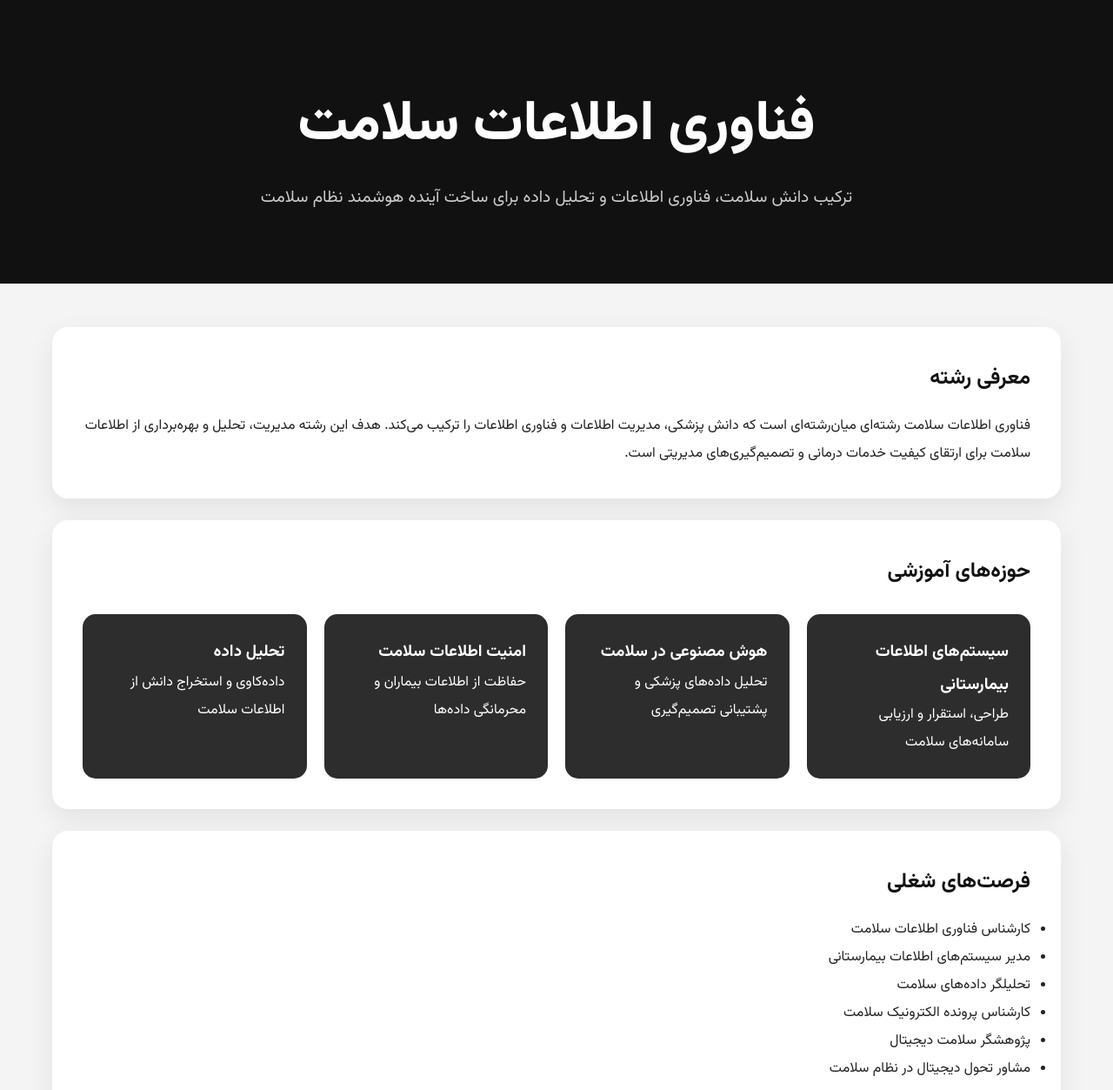
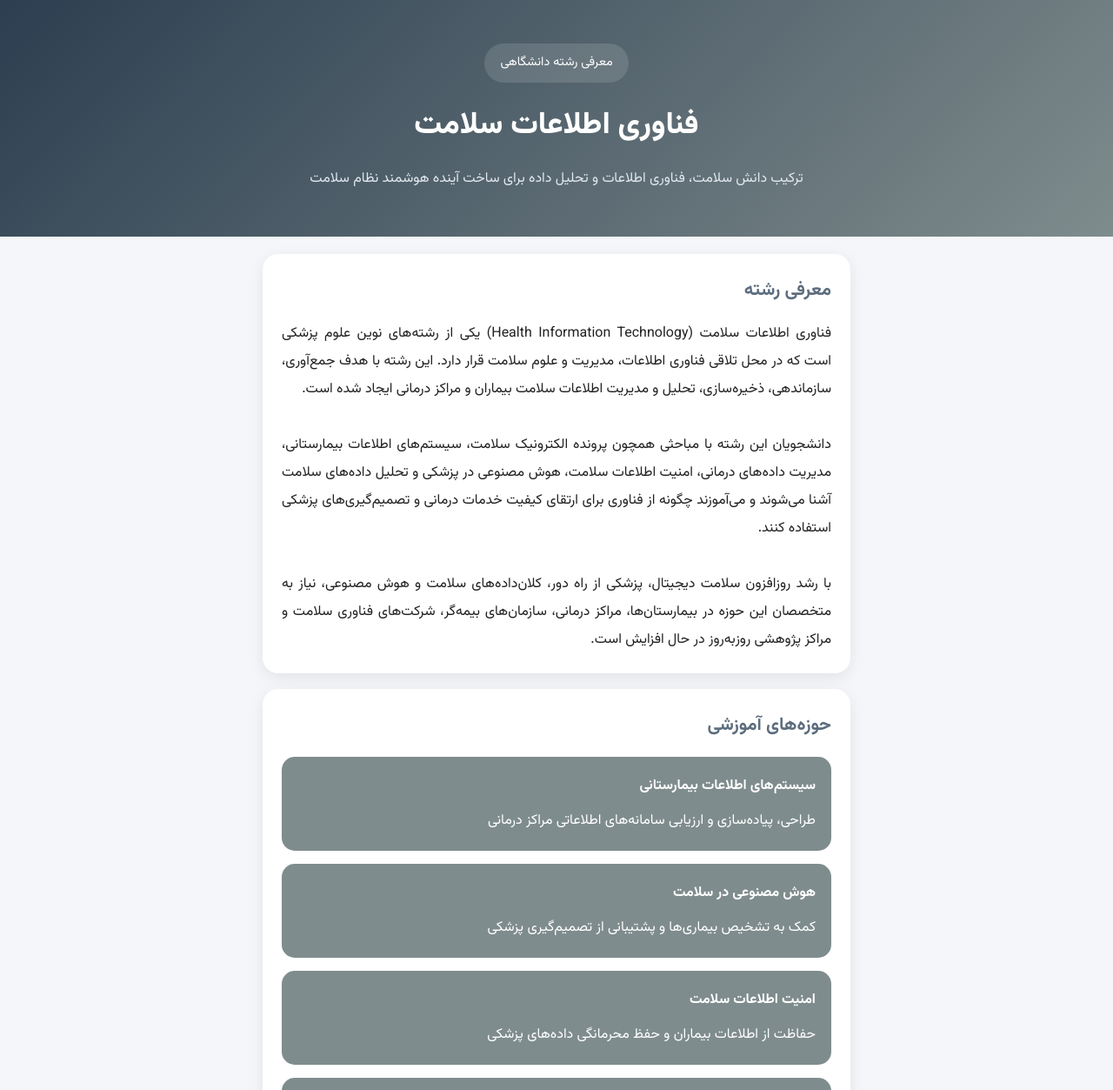
Before and after one commit to falhafez/health2, a plain HTML site: page index.html in a window 1280 px wide. Shown: the top 1253 px of the page at 87% size. Drawn offline with Linux system fonts and the light colour scheme.

Commit message:
Update index.html

```diff
--- a/index.html
+++ b/index.html
@@ -3,11 +3,12 @@
 <head>
 <meta charset="UTF-8">
 <meta name="viewport" content="width=device-width, initial-scale=1">
-<title>فناوری اطلاعات سلامت</title>
+<title>معرفی رشته فناوری اطلاعات سلامت</title>
 
 <link href="https://fonts.googleapis.com/css2?family=Vazirmatn:wght@300;400;600;700;800&display=swap" rel="stylesheet">
 
 <style>
+
 *{
 margin:0;
 padding:0;
@@ -16,81 +17,115 @@ font-family:'Vazirmatn',sans-serif;
 }
 
 body{
-background:#f4f4f4;
+background:#f4f6f9;
 color:#222;
 line-height:2;
 }
 
 .hero{
-background:#111;
+background:linear-gradient(135deg,#2c3e50,#7f8c8d);
 color:#fff;
-padding:80px 20px;
+padding:50px 15px;
 text-align:center;
 }
 
 .hero h1{
-font-size:4rem;
+font-size:2.2rem;
 font-weight:800;
+margin-bottom:10px;
 }
 
 .hero p{
-max-width:800px;
+font-size:1rem;
+color:#e2e8f0;
+max-width:600px;
 margin:auto;
-font-size:1.2rem;
-color:#ccc;
 }
 
 .container{
-max-width:1200px;
+max-width:700px;
 margin:auto;
-padding:50px 20px;
+padding:20px 12px;
 }
 
 .card{
 background:#fff;
-padding:35px;
-margin-bottom:25px;
+padding:22px;
+margin-bottom:18px;
 border-radius:18px;
-box-shadow:0 10px 30px rgba(0,0,0,.08);
+box-shadow:0 5px 18px rgba(0,0,0,.08);
 }
 
 .card h2{
-color:#111;
-margin-bottom:15px;
+font-size:1.3rem;
+margin-bottom:12px;
+color:#5d6d7e;
+}
+
+.card p{
+text-align:justify;
 }
 
 .grid{
 display:grid;
-grid-template-columns:repeat(auto-fit,minmax(250px,1fr));
-gap:20px;
-margin-top:25px;
+grid-template-columns:1fr;
+gap:15px;
+margin-top:15px;
 }
 
 .item{
-background:#2d2d2d;
-color:#fff;
-padding:25px;
+background:#7f8c8d;
+color:white;
+padding:18px;
 border-radius:15px;
 }
 
+.item h3{
+margin-bottom:8px;
+font-size:1rem;
+}
+
+ul{
+padding-right:20px;
+}
+
+li{
+margin-bottom:10px;
+}
+
 .footer{
-background:#111;
+background:#2c3e50;
 color:#fff;
-padding:30px;
+padding:20px;
 text-align:center;
-margin-top:40px;
+font-size:.9rem;
+margin-top:20px;
 }
+
+.badge{
+display:inline-block;
+background:#ffffff20;
+padding:8px 18px;
+border-radius:30px;
+margin-bottom:15px;
+font-size:.9rem;
+}
+
 </style>
 </head>
 
 <body>
 
 <section class="hero">
+
+<div class="badge">
+معرفی رشته دانشگاهی
+</div>
+
 <h1>فناوری اطلاعات سلامت</h1>
 
 <p>
-ترکیب دانش سلامت، فناوری اطلاعات و تحلیل داده
-برای ساخت آینده هوشمند نظام سلامت
+ترکیب دانش سلامت، فناوری اطلاعات و تحلیل داده برای ساخت آینده هوشمند نظام سلامت
 </p>
 
 </section>
@@ -98,14 +133,23 @@ margin-top:40px;
 <div class="container">
 
 <div class="card">
+
 <h2>معرفی رشته</h2>
 
 <p>
-فناوری اطلاعات سلامت رشته‌ای میان‌رشته‌ای است که
-دانش پزشکی، مدیریت اطلاعات و فناوری اطلاعات را
-ترکیب می‌کند. هدف این رشته مدیریت، تحلیل و
-بهره‌برداری از اطلاعات سلامت برای ارتقای کیفیت
-خدمات درمانی و تصمیم‌گیری‌های مدیریتی است.
+فناوری اطلاعات سلامت (Health Information Technology) یکی از رشته‌های نوین علوم پزشکی است که در محل تلاقی فناوری اطلاعات، مدیریت و علوم سلامت قرار دارد. این رشته با هدف جمع‌آوری، سازماندهی، ذخیره‌سازی، تحلیل و مدیریت اطلاعات سلامت بیماران و مراکز درمانی ایجاد شده است.
+</p>
+
+<br>
+
+<p>
+دانشجویان این رشته با مباحثی همچون پرونده الکترونیک سلامت، سیستم‌های اطلاعات بیمارستانی، مدیریت داده‌های درمانی، امنیت اطلاعات سلامت، هوش مصنوعی در پزشکی و تحلیل داده‌های سلامت آشنا می‌شوند و می‌آموزند چگونه از فناوری برای ارتقای کیفیت خدمات درمانی و تصمیم‌گیری‌های پزشکی استفاده کنند.
+</p>
+
+<br>
+
+<p>
+با رشد روزافزون سلامت دیجیتال، پزشکی از راه دور، کلان‌داده‌های سلامت و هوش مصنوعی، نیاز به متخصصان این حوزه در بیمارستان‌ها، مراکز درمانی، سازمان‌های بیمه‌گر، شرکت‌های فناوری سلامت و مراکز پژوهشی روزبه‌روز در حال افزایش است.
 </p>
 
 </div>
@@ -118,25 +162,42 @@ margin-top:40px;
 
 <div class="item">
 <h3>سیستم‌های اطلاعات بیمارستانی</h3>
-<p>طراحی، استقرار و ارزیابی سامانه‌های سلامت</p>
+<p>طراحی، پیاده‌سازی و ارزیابی سامانه‌های اطلاعاتی مراکز درمانی</p>
 </div>
 
 <div class="item">
 <h3>هوش مصنوعی در سلامت</h3>
-<p>تحلیل داده‌های پزشکی و پشتیبانی تصمیم‌گیری</p>
+<p>کمک به تشخیص بیماری‌ها و پشتیبانی از تصمیم‌گیری پزشکی</p>
 </div>
 
 <div class="item">
 <h3>امنیت اطلاعات سلامت</h3>
-<p>حفاظت از اطلاعات بیماران و محرمانگی داده‌ها</p>
+<p>حفاظت از اطلاعات بیماران و حفظ محرمانگی داده‌های پزشکی</p>
 </div>
 
 <div class="item">
-<h3>تحلیل داده</h3>
-<p>داده‌کاوی و استخراج دانش از اطلاعات سلامت</p>
+<h3>تحلیل داده‌های سلامت</h3>
+<p>داده‌کاوی، تحلیل آماری و استخراج دانش از اطلاعات پزشکی</p>
 </div>
 
 </div>
+
+</div>
+
+<div class="card">
+
+<h2>مهارت‌هایی که کسب می‌کنید</h2>
+
+<ul>
+<li>مدیریت و سازماندهی اطلاعات سلامت</li>
+<li>کار با سیستم‌های اطلاعات بیمارستانی (HIS)</li>
+<li>تحلیل داده‌های پزشکی و سلامت</li>
+<li>آشنایی با هوش مصنوعی در پزشکی</li>
+<li>مدیریت پرونده الکترونیک سلامت</li>
+<li>حفظ امنیت و محرمانگی اطلاعات بیماران</li>
+<li>آشنایی با استانداردهای تبادل اطلاعات سلامت</li>
+<li>کار با نرم‌افزارهای تخصصی حوزه سلامت</li>
+</ul>
 
 </div>
 
@@ -147,24 +208,28 @@ margin-top:40px;
 <ul>
 <li>کارشناس فناوری اطلاعات سلامت</li>
 <li>مدیر سیستم‌های اطلاعات بیمارستانی</li>
+<li>کارشناس پرونده الکترونیک سلامت</li>
 <li>تحلیلگر داده‌های سلامت</li>
-<li>کارشناس پرونده الکترونیک سلامت</li>
+<li>کارشناس مدیریت اطلاعات پزشکی</li>
 <li>پژوهشگر سلامت دیجیتال</li>
 <li>مشاور تحول دیجیتال در نظام سلامت</li>
+<li>همکاری با شرکت‌های تولیدکننده نرم‌افزارهای پزشکی</li>
 </ul>
 
 </div>
 
 <div class="card">
 
-<h2>چرا این رشته؟</h2>
+<h2>چرا فناوری اطلاعات سلامت؟</h2>
 
 <p>
-با توسعه سلامت دیجیتال، پرونده الکترونیک سلامت،
-هوش مصنوعی پزشکی و تله‌مدیسین، نیاز به متخصصان
-این حوزه هر روز بیشتر می‌شود و این رشته یکی از
-حوزه‌های نوظهور و آینده‌دار علوم پزشکی محسوب
-می‌شود.
+دنیای امروز به سمت دیجیتالی شدن خدمات سلامت حرکت می‌کند. بیمارستان‌های هوشمند، پرونده‌های الکترونیک سلامت، اپلیکیشن‌های پزشکی، سلامت از راه دور و هوش مصنوعی، همگی به متخصصانی نیاز دارند که بتوانند میان دانش سلامت و فناوری ارتباط برقرار کنند.
+</p>
+
+<br>
+
+<p>
+فناوری اطلاعات سلامت یکی از رشته‌های آینده‌دار علوم پزشکی است که فرصت فعالیت در حوزه‌های مدیریتی، فناوری، پژوهشی و آموزشی را فراهم می‌کند و نقش مهمی در بهبود کیفیت خدمات درمانی و افزایش رضایت بیماران دارد.
 </p>
 
 </div>
@@ -173,7 +238,8 @@ margin-top:40px;
 
 <footer class="footer">
 
-دانشکده مدیریت و اطلاع‌رسانی پزشکی
+دانشکده مدیریت و اطلاع‌رسانی پزشکی<br>
+رشته فناوری اطلاعات سلامت (HIT)
 
 </footer>
 
```
